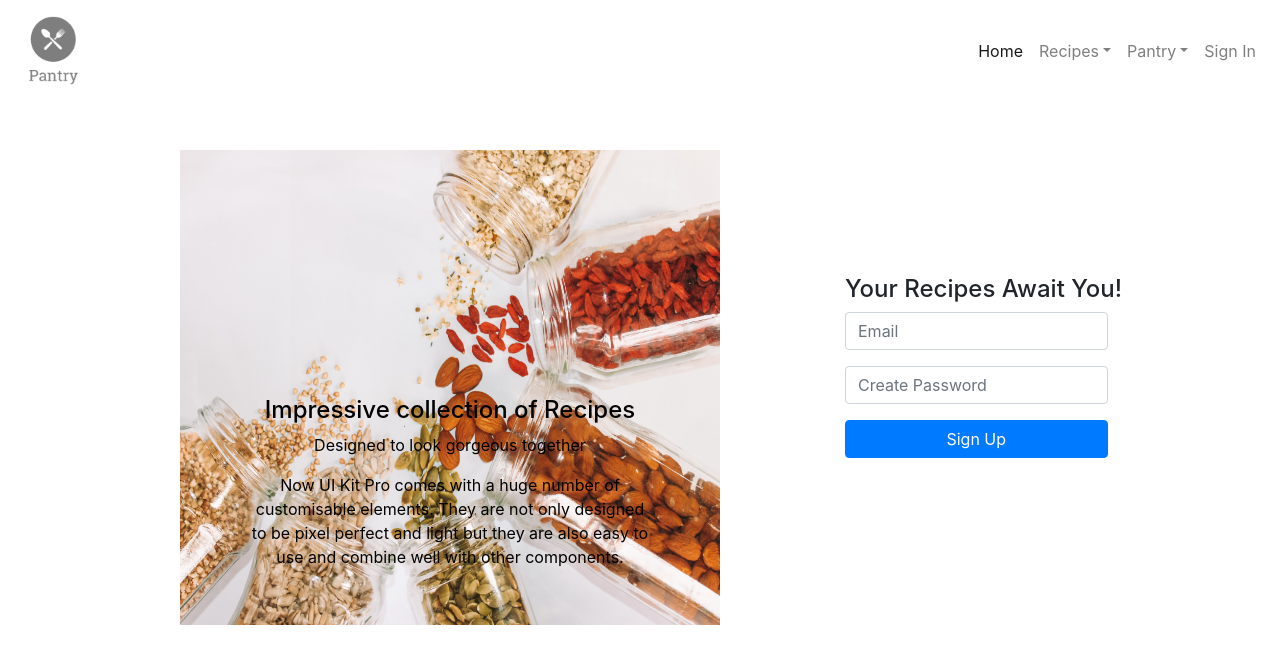
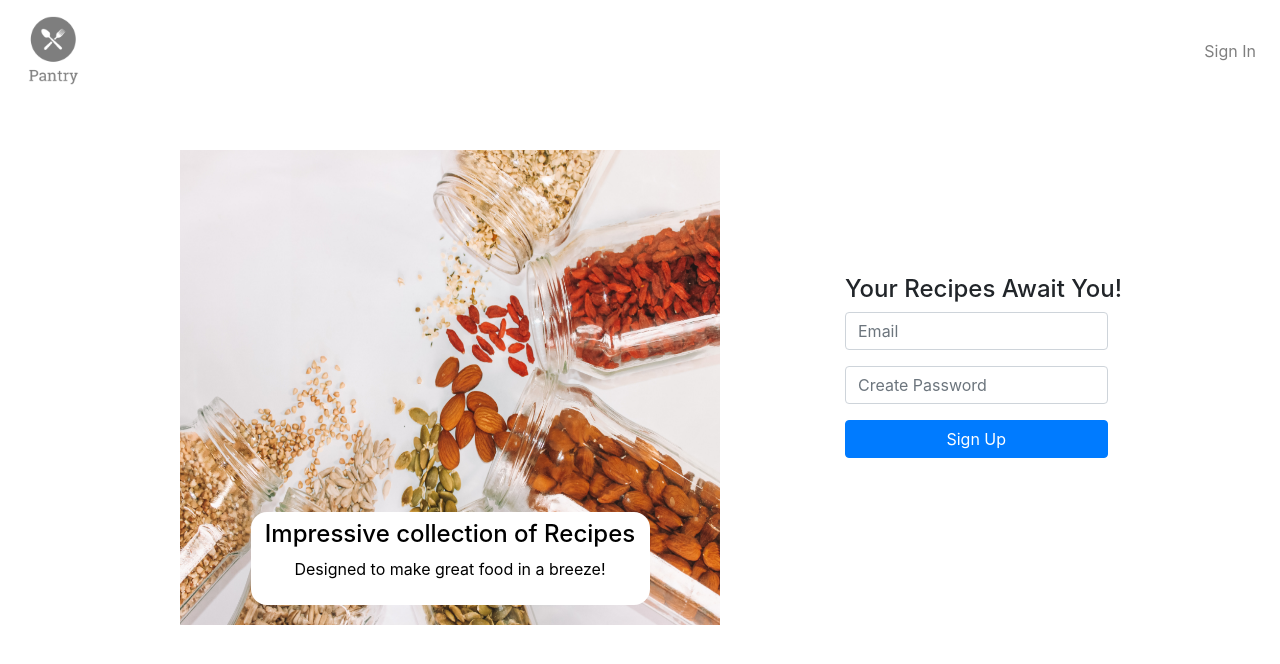
Before and after one commit to Edd-wordd/pantry, a React (Create React App) app: page / in a window 1280 px wide. Shown: the top 664 px of the page. Built offline with nearby package versions, Linux system fonts and the light colour scheme.

Commit message:
refactor landing page

```diff
--- a/src/components/pages/Landing.js
+++ b/src/components/pages/Landing.js
@@ -1,26 +1,53 @@
 import React from "react";
-import NavigationSignIn from "../ui/NavigationSignIn";
 import pantryBackground from "../../img/maddi-bazzocco-UhrHTmVBzzE-unsplash.jpg";
 import AppTemplate from "../ui/AppTemplate";
 import SignUp from "../ui/SignUp";
+import { Link } from "react-router-dom";
+import pantryLogo from "../../img/pantryLogo.png";
 
 export default function Landing() {
    return (
       <div>
-         <NavigationSignIn />
+         <nav className="navbar navbar-expand-md navbar-light fixed-top">
+            <Link to="/" className="navbar-brand">
+               <img
+                  id="brandLogo"
+                  src={pantryLogo}
+                  width="75"
+                  height="75"
+                  alt="pantry logo"
+               />
+            </Link>
+            <button
+               className="navbar-toggler"
+               data-toggle="collapse"
+               data-target="#navbarSupportedContent"
+               type="button"
+               name="button"
+            >
+               <span className="navbar-toggler-icon"></span>
+            </button>
+            <div
+               className="collapse navbar-collapse"
+               id="navbarSupportedContent"
+            >
+               <ul className="navbar-nav ml-auto">
+                  <li className="nav-item dropdown">
+                     <Link to="/signIn" className="nav-link" role="button">
+                        Sign In
+                     </Link>
+                  </li>
+               </ul>
+            </div>
+         </nav>
          <AppTemplate>
             <div className="offset-1 col-10 offset-sm-2 col-sm-8 offset-md-1 col-md-5 offset-lg-2 col-lg-4 offset-xl-1 col-xl-6">
-               <div className="landing-tex carousel-caption">
+               <div className="landing-text carousel-caption">
                   <h4 className="text-center">
                      Impressive collection of Recipes
                   </h4>
-                  <p>Designed to look gorgeous together</p>
-                  <p>
-                     Now UI Kit Pro comes with a huge number of customisable
-                     elements. They are not only designed to be pixel perfect
-                     and light but they are also easy to use and combine well
-                     with other components.
-                  </p>
+                  <p>Designed to make great food in a breeze!</p>
+                  <p></p>
                </div>
 
                <img
--- a/src/style/style.scss
+++ b/src/style/style.scss
@@ -1,5 +1,10 @@
 .landing-signIn {
    margin-top: 150px;
+}
+.landing-text {
+   background-color: white;
+   padding: 0.5em;
+   border-radius: 1rem;
 }
 
 .card-header {
```
Also changed, not shown: src/components/ui/delete6.js (deleted, +0 -113 lines).
